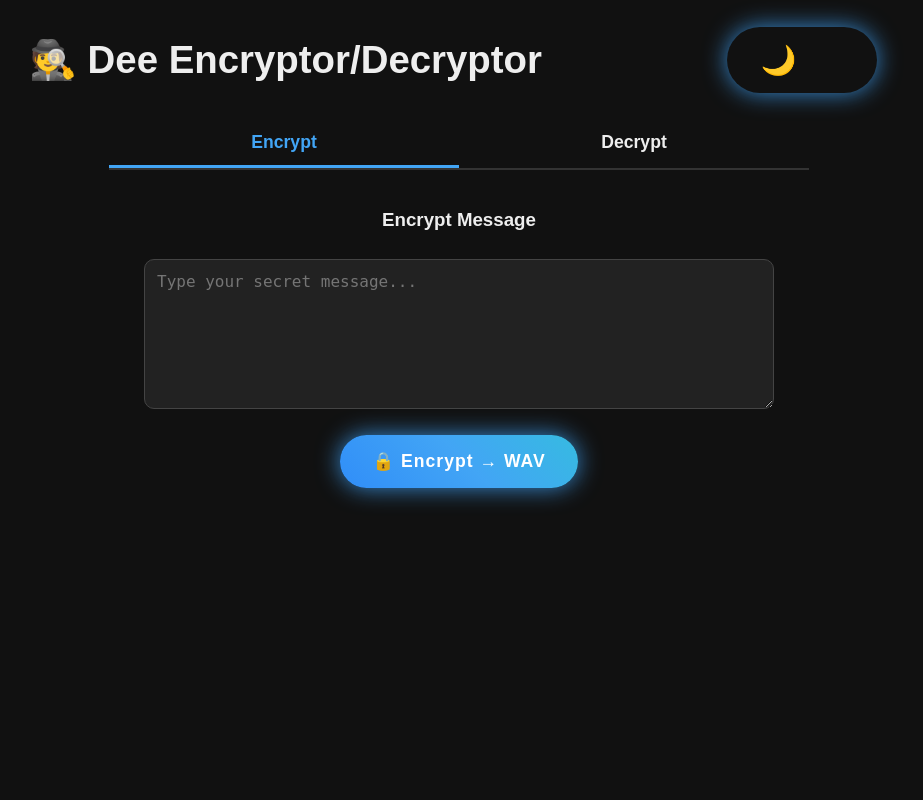
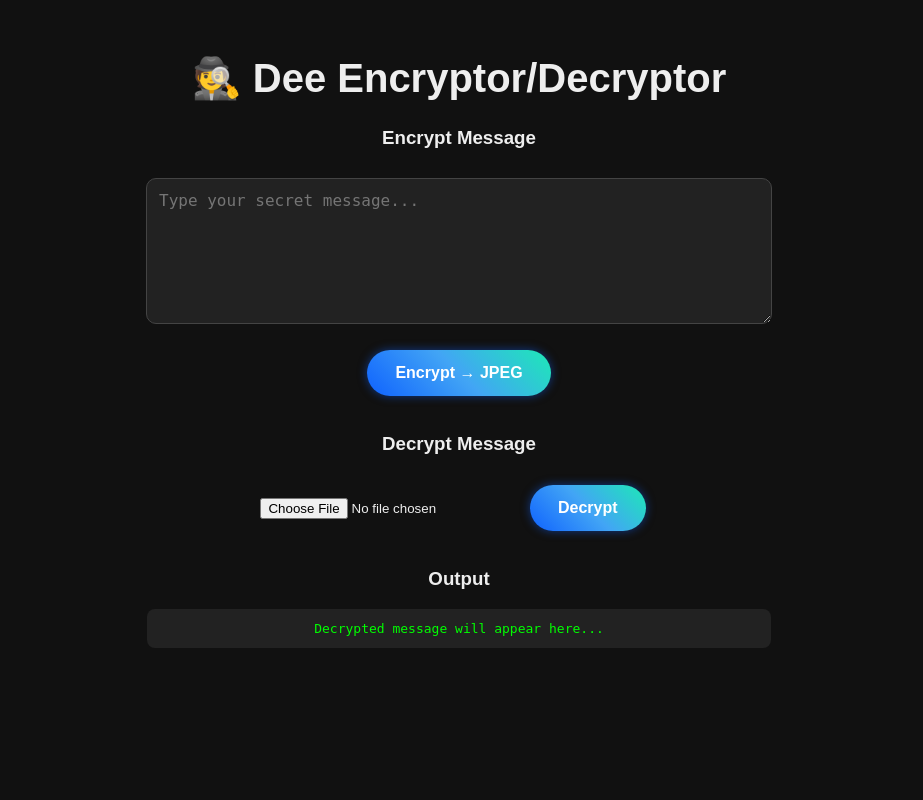
Before and after one commit to deepakgammer/deecryptor, a Flask app: page / in a window 1280 px wide. Shown: the whole page, without its empty margins (181-1104 px from the left). Run offline with Flask 3, Linux system fonts and the light colour scheme.

Commit message:
Update index.html

```diff
--- a/templates/index.html
+++ b/templates/index.html
@@ -5,210 +5,56 @@
   <title>🕵️ Dee Encryptor/Decryptor</title>
   <meta name="viewport" content="width=device-width, initial-scale=1.0, maximum-scale=1">
   <style>
-    :root {
-      --bg: #111;
-      --text: #eee;
-      --card: #222;
-      --accent: linear-gradient(45deg, #0f62fe, #42a5f5, #1de9b6);
-    }
-    body.light {
-      --bg: #f5f5f5;
-      --text: #111;
-      --card: #fff;
-      --accent: linear-gradient(45deg, #0062ff, #26c6da, #ff4081);
-    }
     body {
       font-family: Arial, sans-serif;
-      background: var(--bg);
-      color: var(--text);
-      margin: 0;
-      padding: 0;
-      display: flex;
-      flex-direction: column;
-      align-items: center;
-      min-height: 100vh;
-      transition: background 0.5s ease, color 0.5s ease;
+      background: #111;
+      color: #eee;
+      text-align: center;
+      padding: 20px;
     }
-
-    /* 🔹 Header bar */
-    header {
-      display: flex;
-      justify-content: space-between;
-      align-items: center;
-      width: 100%;
-      max-width: 900px;
-      padding: 15px 20px;
-      box-sizing: border-box;
+    h1 { font-size: clamp(1.5rem, 4vw, 2.5rem); margin-bottom: 10px; }
+    h3 { margin-top: 25px; }
+    textarea {
+      width: 90%; max-width: 600px;
+      height: 120px; margin: 10px;
+      border-radius: 10px; padding: 12px;
+      font-size: 1rem; background: #222;
+      color: #eee; border: 1px solid #444;
     }
-    header h1 {
-      font-size: clamp(1.4rem, 4vw, 2.4rem);
-      margin: 0;
+    button {
+      margin: 12px; padding: 14px 28px;
+      font-size: 1rem; border-radius: 50px;
+      border: none; cursor: pointer;
+      background: linear-gradient(45deg, #0f62fe, #42a5f5, #1de9b6);
+      color: white; font-weight: bold;
+      box-shadow: 0 0 10px rgba(15,98,254,0.5);
+      transition: transform 0.2s;
     }
-
-    /* 🌙 Theme Toggle inside header */
-    .theme-toggle {
-      background: transparent;
-      border: none;
-      cursor: pointer;
-      font-size: 1.8rem;
-      transition: transform 0.5s ease;
+    button:hover { transform: scale(1.05); }
+    input[type=file] { margin: 15px 0; }
+    pre {
+      background: #222; padding: 12px;
+      border-radius: 8px; width: 90%; max-width: 600px;
+      margin: auto; color: #0f0;
+      word-wrap: break-word;
     }
-    .theme-toggle span {
-      display: inline-block;
-      transition: transform 0.5s ease, opacity 0.5s ease;
-    }
-    body.light .moon { opacity: 0; transform: rotate(180deg); }
-    body.light .sun { opacity: 1; transform: rotate(0deg); }
-    .moon { opacity: 1; transform: rotate(0deg); }
-    .sun { opacity: 0; transform: rotate(-180deg); }
-
-    /* 📂 Tabs */
-    .tabs {
-      display: flex;
-      justify-content: center;
-      margin-bottom: 20px;
-      border-bottom: 2px solid #333;
-      width: 100%;
-      max-width: 700px;
-      flex-wrap: wrap;
-    }
-    .tab {
-      flex: 1;
-      min-width: 120px;
-      text-align: center;
-      padding: 12px;
-      cursor: pointer;
-      font-weight: bold;
-      border-bottom: 3px solid transparent;
-      transition: 0.3s;
-      font-size: clamp(0.9rem, 2.5vw, 1.1rem);
-    }
-    .tab.active {
-      border-color: #42a5f5;
-      color: #42a5f5;
-    }
-    .tab-content {
-      display: none;
-      width: 100%;
-      max-width: 700px;
-      text-align: center;
-    }
-    .tab-content.active { display: block; }
-
-    /* 📝 Inputs */
-    textarea, pre {
-      width: 90%;
-      max-width: 650px;
-      margin: 10px auto;
-      border-radius: 10px;
-      padding: 12px;
-      font-size: clamp(0.9rem, 2.5vw, 1rem);
-      background: var(--card);
-      color: var(--text);
-      border: 1px solid #444;
-      transition: background 0.5s ease, color 0.5s ease;
-      box-sizing: border-box;
-    }
-    textarea { height: clamp(100px, 20vh, 150px); resize: vertical; }
-
-    /* 🔘 Buttons */
-    button {
-      margin: 12px;
-      padding: clamp(12px, 3vw, 16px) clamp(20px, 5vw, 32px);
-      font-size: clamp(1rem, 2.5vw, 1.1rem);
-      border-radius: 50px;
-      cursor: pointer;
-      border: none;
-      background: var(--accent);
-      background-size: 300% 300%;
-      color: #fff;
-      font-weight: bold;
-      letter-spacing: 1px;
-      box-shadow: 0 0 12px rgba(15,98,254,0.5);
-      animation: gradientShift 4s ease infinite, buttonPulse 2s infinite;
-      transition: transform 0.3s ease, box-shadow 0.3s ease;
-      position: relative;
-      overflow: hidden;
-      min-width: 150px;
-    }
-    button:hover {
-      transform: scale(1.05);
-      box-shadow: 0 0 20px rgba(66,165,245,0.8), 0 0 40px rgba(29,233,182,0.6);
-    }
-    button:active {
-      transform: scale(0.95) rotate(-2deg);
-      box-shadow: 0 0 8px rgba(15,98,254,0.6);
-    }
-    @keyframes gradientShift {
-      0% { background-position: 0% 50%; }
-      50% { background-position: 100% 50%; }
-      100% { background-position: 0% 50%; }
-    }
-    @keyframes buttonPulse {
-      0% { box-shadow: 0 0 10px rgba(15,98,254,0.4); }
-      50% { box-shadow: 0 0 25px rgba(66,165,245,0.9); }
-      100% { box-shadow: 0 0 10px rgba(15,98,254,0.4); }
-    }
-    button span {
-      display: inline-block;
-      transition: transform 0.4s ease;
-    }
-    button:hover span {
-      transform: rotate(10deg) scale(1.05);
-    }
-
-    /* 📱 Mobile */
-    input[type=file] { margin: 15px 0; font-size: clamp(0.9rem, 2.5vw, 1rem); }
-    pre { font-size: clamp(0.8rem, 2vw, 1rem); word-wrap: break-word; overflow-x: auto; }
   </style>
 </head>
 <body>
-  <!-- Header with Title + Theme Toggle -->
-  <header>
-    <h1>🕵️ Dee Encryptor/Decryptor</h1>
-    <button class="theme-toggle" onclick="toggleTheme()">
-      <span class="moon">🌙</span>
-      <span class="sun">☀️</span>
-    </button>
-  </header>
+  <h1>🕵️ Dee Encryptor/Decryptor</h1>
 
-  <!-- Tabs -->
-  <div class="tabs">
-    <div class="tab active" onclick="openTab('encrypt')">Encrypt</div>
-    <div class="tab" onclick="openTab('decrypt')">Decrypt</div>
-  </div>
+  <h3>Encrypt Message</h3>
+  <textarea id="message" placeholder="Type your secret message..."></textarea><br>
+  <button onclick="encrypt()">Encrypt → JPEG</button>
 
-  <!-- Encrypt Tab -->
-  <div id="encrypt" class="tab-content active">
-    <h3>Encrypt Message</h3>
-    <textarea id="message" placeholder="Type your secret message..."></textarea><br>
-    <button onclick="encrypt()"><span>🔒 Encrypt → WAV</span></button>
-  </div>
+  <h3>Decrypt Message</h3>
+  <input type="file" id="fileInput" accept=".jpeg,.jpg"/>
+  <button onclick="decrypt()">Decrypt</button>
 
-  <!-- Decrypt Tab -->
-  <div id="decrypt" class="tab-content">
-    <h3>Decrypt Message</h3>
-    <input type="file" id="fileInput" accept=".wav"/>
-    <button onclick="decrypt()"><span>🔓 Decrypt</span></button>
-    <h3>Output</h3>
-    <pre id="output">Decrypted message will appear here...</pre>
-  </div>
+  <h3>Output</h3>
+  <pre id="output">Decrypted message will appear here...</pre>
 
   <script>
-    // 🌙 Theme Toggle
-    function toggleTheme() {
-      document.body.classList.toggle("light");
-    }
-
-    // 📂 Tab Switcher
-    function openTab(tabId) {
-      document.querySelectorAll('.tab').forEach(t => t.classList.remove('active'));
-      document.querySelectorAll('.tab-content').forEach(c => c.classList.remove('active'));
-      document.querySelector(`.tab[onclick="openTab('${tabId}')"]`).classList.add('active');
-      document.getElementById(tabId).classList.add('active');
-    }
-
-    // 🔒 Encrypt
     async function encrypt() {
       let formData = new FormData();
       formData.append("message", document.getElementById("message").value);
@@ -216,13 +62,12 @@
       let blob = await res.blob();
       let url = URL.createObjectURL(blob);
       let a = document.createElement("a");
-      a.href = url; a.download = "encrypted.wav"; a.click();
+      a.href = url; a.download = "encrypted.jpeg"; a.click();
     }
 
-    // 🔓 Decrypt
     async function decrypt() {
       let file = document.getElementById("fileInput").files[0];
-      if (!file) { alert("Select a WAV file first!"); return; }
+      if (!file) { alert("Select a JPEG file first!"); return; }
       let formData = new FormData();
       formData.append("file", file);
       let res = await fetch("/decrypt", { method: "POST", body: formData });
```
